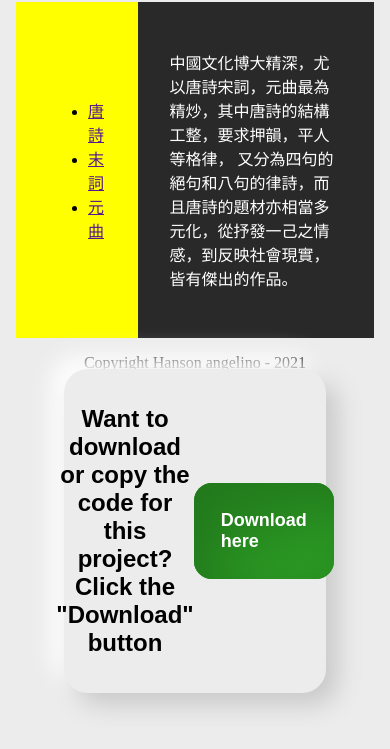
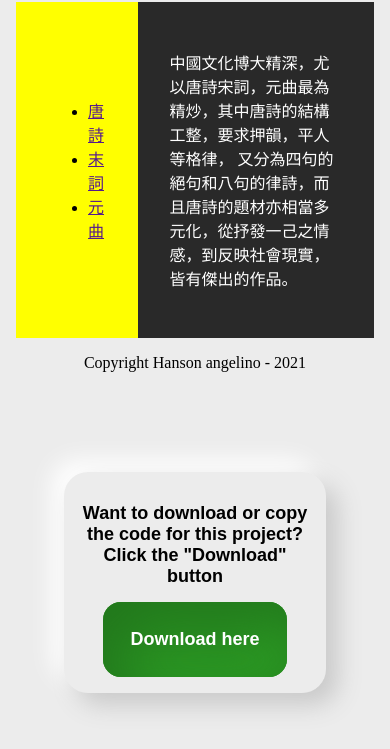
Before and after one commit to hansonangelino/01-10-21-SL, a plain HTML site: page index.html in a window 390 px wide. Shown: the part 87-836 px from the top of the page. Drawn offline with Linux system fonts and the light colour scheme.

Commit message:
Update download.css

```diff
--- a/download.css
+++ b/download.css
@@ -22,14 +22,14 @@
     display: flex;
     justify-content: center;
     text-align: center;
-    flex: 3;
+    flex: 75%;
     width: 100%;
 }
 .button {
     align-items: center;
     justify-content: center;
     display: flex;
-    flex: 1;
+    flex: 25%;
     width: 100%;
 }
 .button a{
@@ -50,3 +50,13 @@
     box-shadow: inset 20px 20px 60px #0e617d,
                 inset -20px -20px 60px #1283a9;
 }
+@media only screen and (max-width: 600px){
+    .download_1 {
+        margin-top: 2em;
+        display: flex;
+        flex-direction: column;
+    }
+    .text_1 {
+        font-size: 75%;
+    }
+}
```
